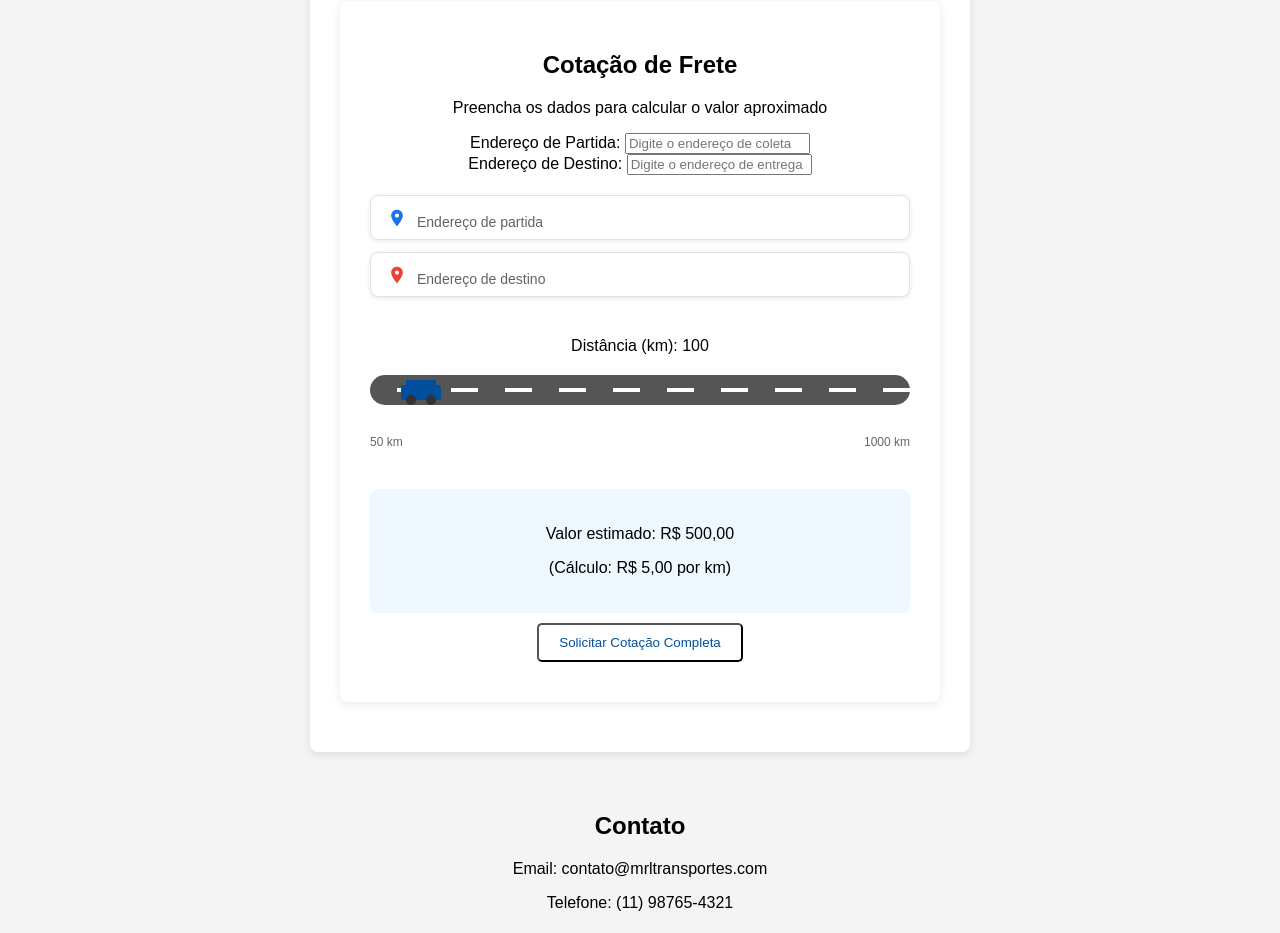
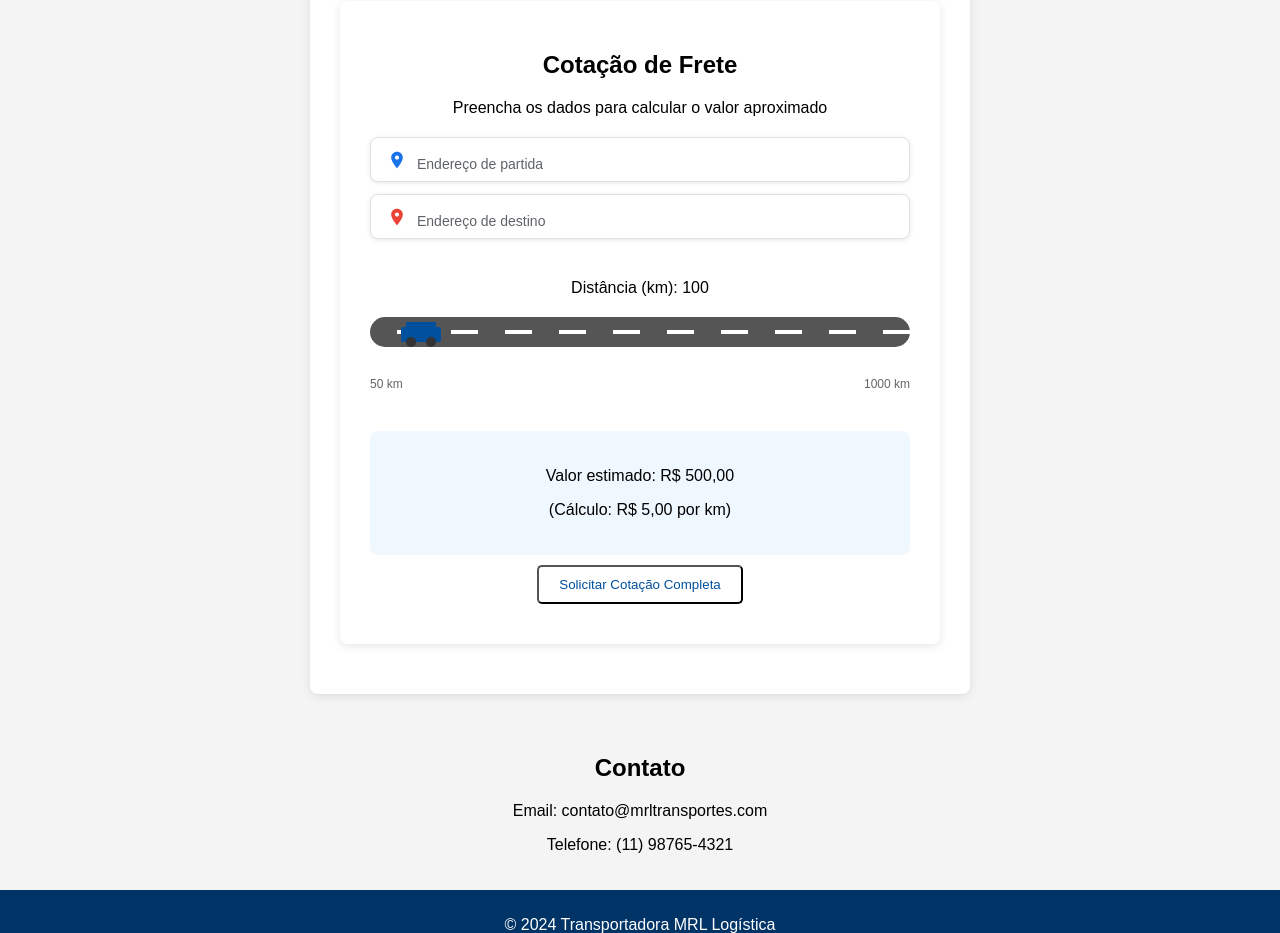
Before and after one commit to leandrocirilojs/mlmlogistica, a plain HTML site: page index.html in a window 1280 px wide. Shown: the part 820-1753 px from the top of the page. Drawn offline with Linux system fonts and the light colour scheme.

Commit message:
Update index.html

```diff
--- a/index.html
+++ b/index.html
@@ -49,7 +49,7 @@
         <h2>Cotação de Frete</h2>
         <p>Preencha os dados para calcular o valor aproximado</p>
 
-        <div class="form-group">
+     <!--   <div class="form-group">
             <label for="partida">Endereço de Partida:</label>
             <input type="text" id="partida" placeholder="Digite o endereço de coleta">
         </div>
@@ -60,7 +60,7 @@
             <input type="text" id="destino" placeholder="Digite o endereço de entrega">
         </div>
 
-
+-->
 
 
   <div class="endereco-maps">
```
